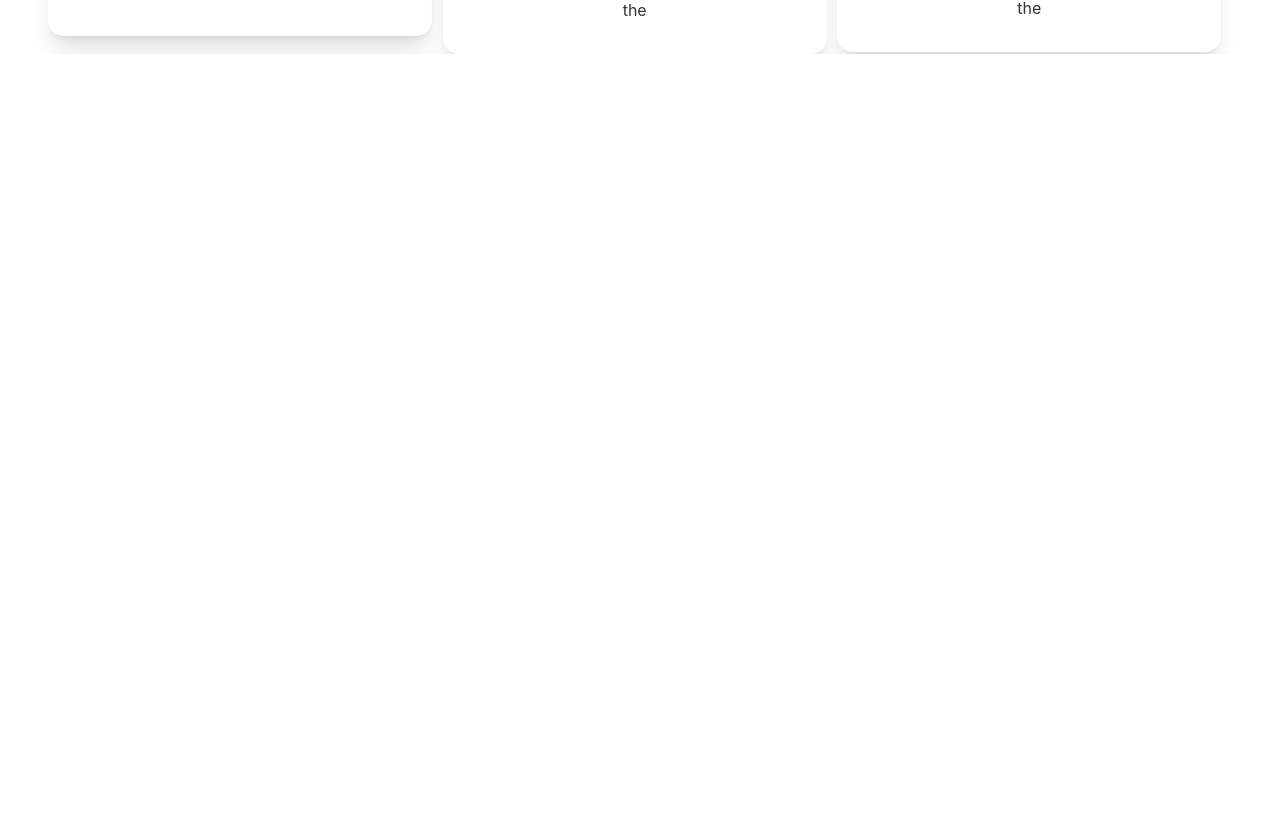
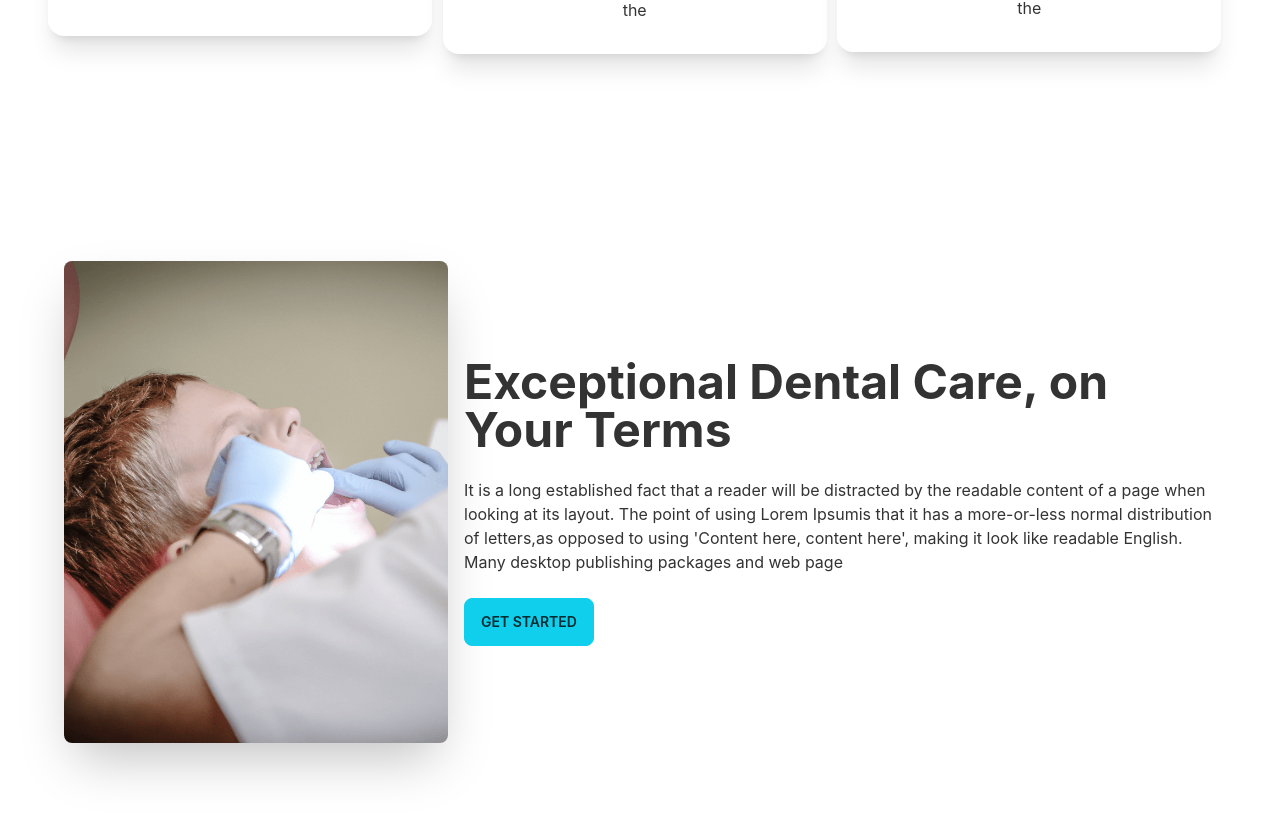
Before and after one commit to IamRidoyRoy/doctors-appointment-client, a React (Create React App) app: page / in a window 1280 px wide. Shown: the part 1594-2410 px from the top of the page. Before the commit the page ends 1648 px from the top, so only its background shows below. Built offline with nearby package versions, Linux system fonts and the light colour scheme.

Commit message:
Add exceptional Hero Section

```diff
--- a/src/components/Pages/Home/Services.js
+++ b/src/components/Pages/Home/Services.js
@@ -2,6 +2,7 @@ import React from 'react';
 import fluride from '../../../assets/images/fluoride.png';
 import cavity from '../../../assets/images/cavity.png';
 import whitening from '../../../assets/images/whitening.png';
+import treatment from '../../../assets/images/treatment.png';
 import Service from './Service';
 const Services = () => {
     const services = [
@@ -32,14 +33,26 @@ const Services = () => {
                 <h2 className='text-4xl'>Services We Provide</h2>
             </div>
 
-            <div className='grid grid-cols-1 md:grid-cols-2 lg:grid-cols-3'>
+            <div className='grid grid-cols-1 md:grid-cols-2 lg:grid-cols-3 mb-12'>
                 {
                     services.map(service => <Service
                         key={service._id}
                         service={service}
                     ></Service>)
-
                 }
+            </div>
+            {/* Exceptional Hero Section */}
+            <div>
+                <div class="hero min-h-screen mx-auto">
+                    <div class="hero-content flex-col lg:flex-row">
+                        <img src={treatment} class="max-w-sm rounded-lg shadow-2xl" />
+                        <div>
+                            <h1 class="text-5xl font-bold">Exceptional Dental Care, on Your Terms</h1>
+                            <p class="py-6">It is a long established fact that a reader will be distracted by the readable content of a page when looking at its layout. The point of using Lorem Ipsumis that it has a more-or-less normal distribution of letters,as opposed to using 'Content here, content here', making it look like readable English. Many desktop publishing packages and web page</p>
+                            <button class="btn btn-primary">Get Started</button>
+                        </div>
+                    </div>
+                </div>
             </div>
         </div>
     );
```
